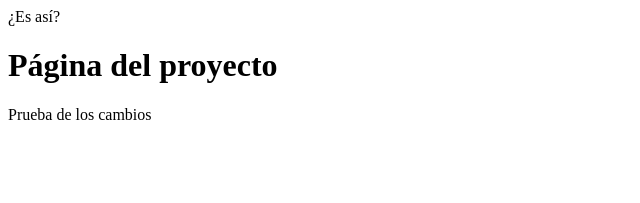
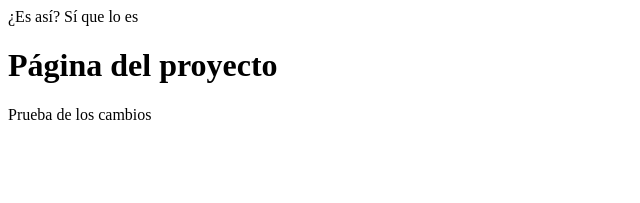
Before and after one commit to GatoPato/GatoPato.github.io, a plain HTML site: page index.html in a window 1280 px wide. Shown: the top 203 px of the page, 0-640 px from the left. Drawn offline with Linux system fonts and the light colour scheme.

Commit message:
Confirmando el header

```diff
--- a/index.html
+++ b/index.html
@@ -6,7 +6,7 @@
     <title>Página del proyecto</title>
 </head>
 <body>
-    <header>¿Es así?</header>
+    <header>¿Es así? Sí que lo es</header>
     <h1>Página del proyecto</h1>
     <p>Prueba de los cambios</p>
     <a href="https://github.com/jenymunoz/jenymunoz.github.io" target="_blank"><img src="image/logogithub.png" alt="Enlace a mi perfil de github"></a>
```
